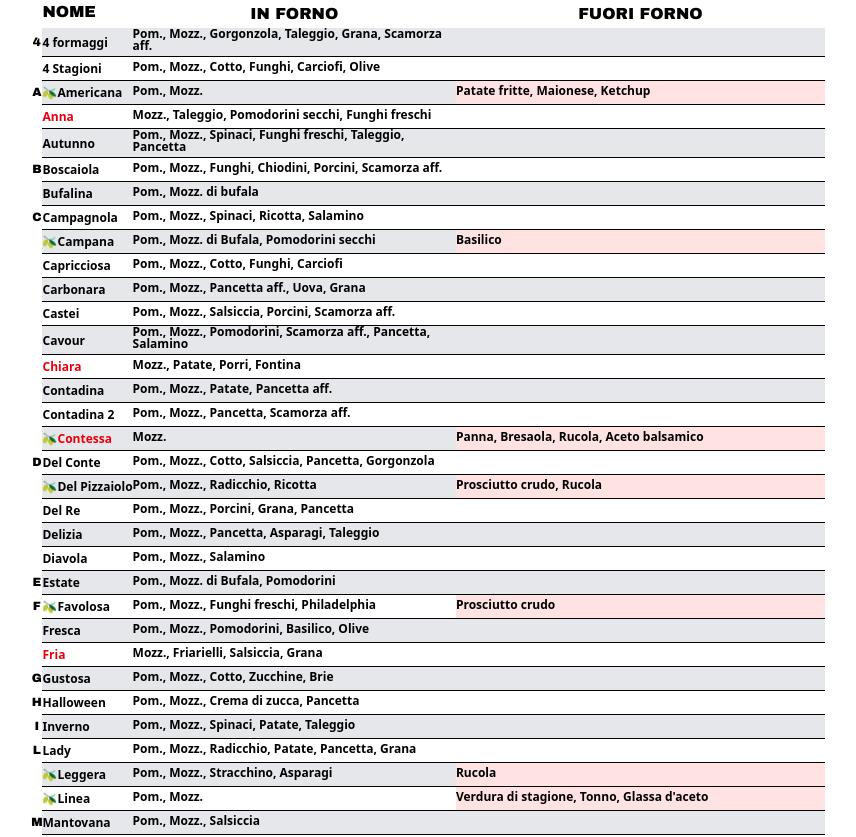
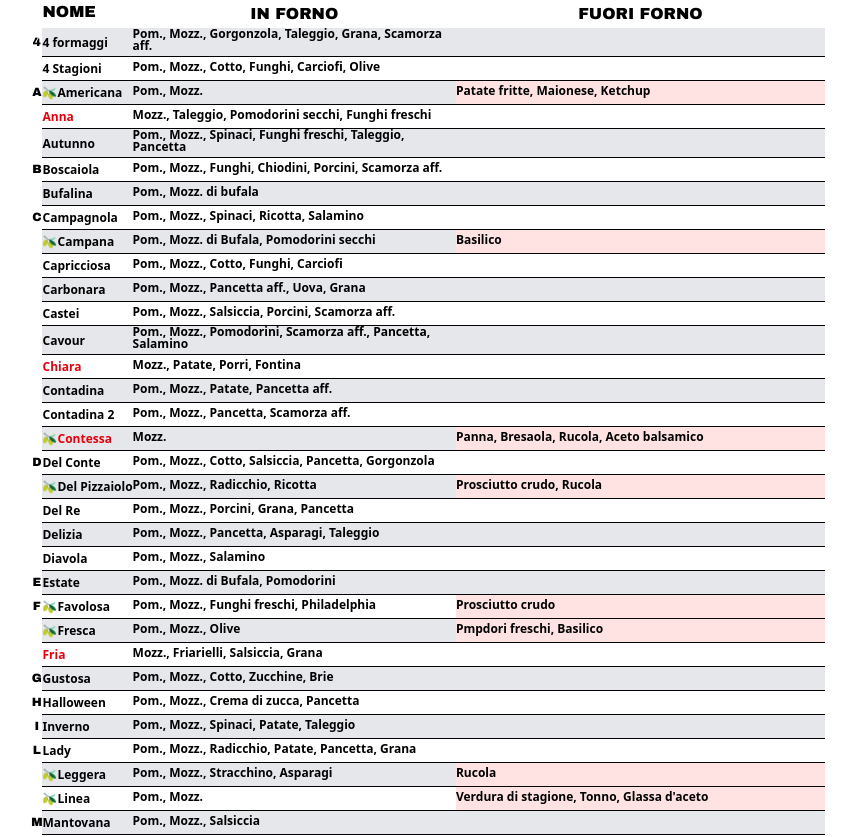
Before and after one commit to castasamu/mondopizza-listino, a React (Vite) app: page /produzione in a window 1280 px wide. Shown: the top 837 px of the page, without its empty margins (212-1068 px from the left). Built offline with nearby package versions, Linux system fonts and the light colour scheme.

Commit message:
fix: rename 'Pomodorini' to 'Pmpdori freschi' and set `postBake` to true for 'Pmpdori freschi' and 'Basilico'.

```diff
--- a/src/pizze.ts
+++ b/src/pizze.ts
@@ -452,13 +452,13 @@ export const pizze: Pizza[] = [
                 sort: 2,
             },
             {
-                name: 'Pomodorini',
-                postBake: false,
+                name: 'Pmpdori freschi',
+                postBake: true,
                 sort: 3,
             },
             {
                 name: 'Basilico',
-                postBake: false,
+                postBake: true,
                 sort: 4,
             },
             {
```
